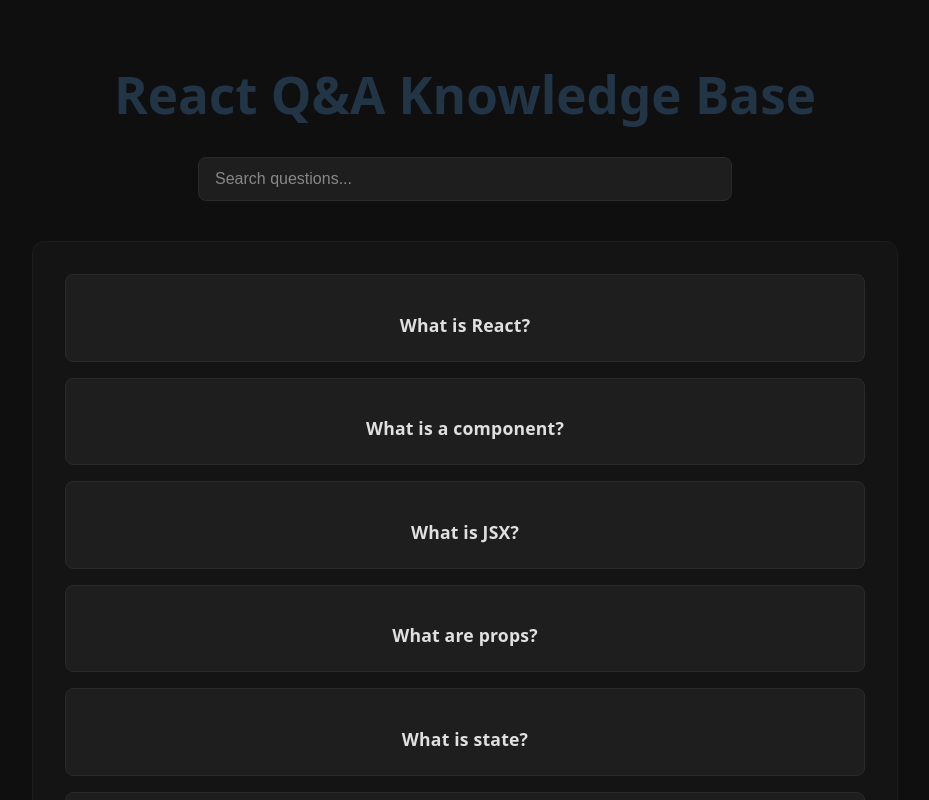
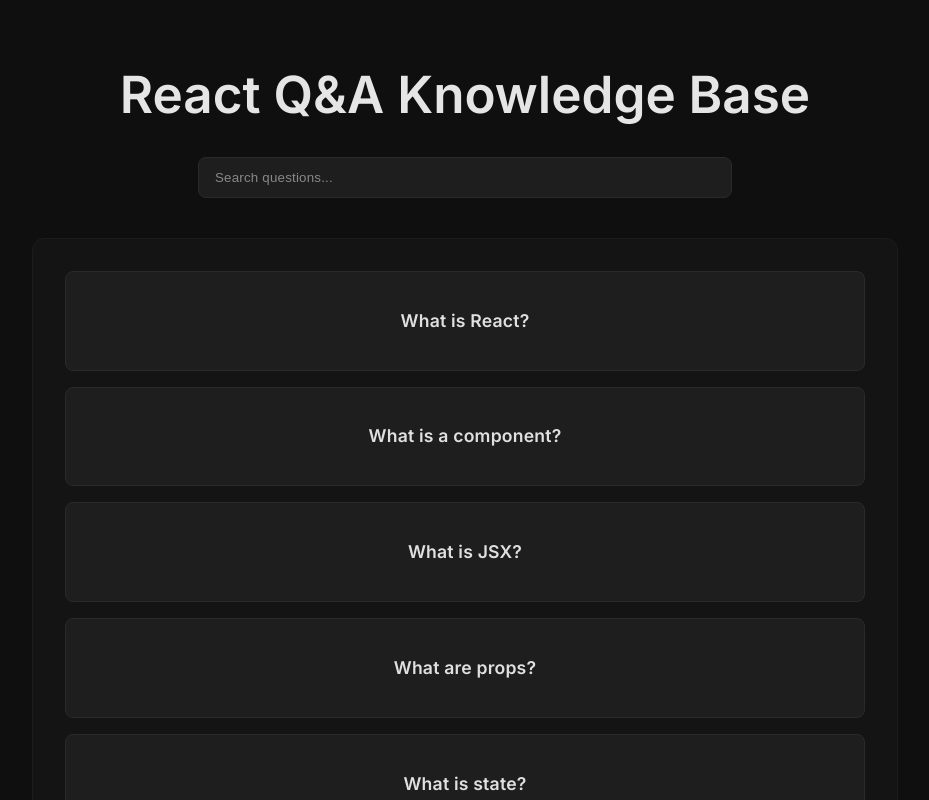
Before and after one commit to FixedBits/react-qa-knowledge-base, a React (Vite) app: page / in a window 1280 px wide. Shown: the top 800 px of the page, without its empty margins (175-1104 px from the left). Built offline with nearby package versions, Linux system fonts and the light colour scheme.

Commit message:
Typography complete

```diff
--- a/src/index.css
+++ b/src/index.css
@@ -1,7 +1,9 @@
+@import url("https://fonts.googleapis.com/css2?family=Inter:wght@400;500;600&display=swap");
+
 :root {
   background-color: #0f0f0f;
   color: rgba(255, 255, 255, 0.87);
-  font-family: system-ui, Avenir, Helvetica, Arial, sans-serif;
+  font-family: "Inter", system-ui, sans-serif;
 }
 
 a {
@@ -14,6 +16,7 @@
 }
 
 body {
+  color: #e5e5e5;
   margin: 0;
   min-width: 320px;
   background: #0f0f0f;
--- a/src/styles/App.css
+++ b/src/styles/App.css
@@ -52,7 +52,7 @@
   font-size: 1.1rem;
   font-weight: 600;
   letter-spacing: 0.2px;
-  margin-bottom: 0.25rem;
+  margin-bottom: 1.2rem;
   color: #e0e0e0;
   transition: color 0.2s ease;
 }
@@ -62,6 +62,8 @@
 }
 
 .question-card p {
+  line-height: 1.55;
+  font-size: 0.95rem;
   margin-top: 0.75rem;
   color: #d0d0d0;
   animation: fadeIn 0.25s ease forwards;
@@ -79,7 +81,12 @@
   border: 1px solid #1c1c1c;
 }
 
+header {
+  margin-bottom: 1.5rem;
+}
+
 .search-input {
+  letter-spacing: 0.2px;
   width: 100%;
   max-width: 500px;
   padding: 0.75rem 1rem;
@@ -91,7 +98,6 @@
   border-radius: 8px;
 
   color: #f5f5f5;
-  font-size: 1rem;
 
   transition:
     border-color 0.2s ease,
```
